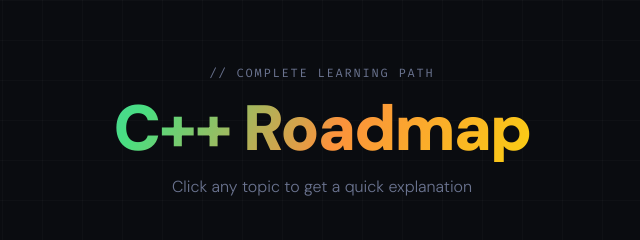
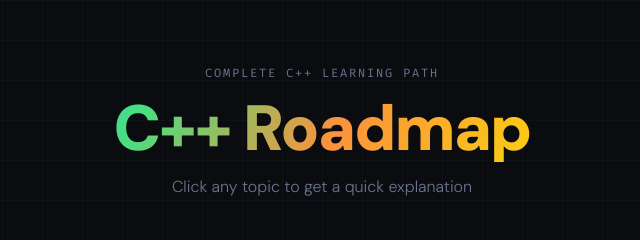
Before and after one commit to Interrupt101/CppRoadmap, a plain HTML site: page index.html in a window 1280 px wide. Shown: the top 240 px of the page, 318-958 px from the left. Drawn offline with Linux system fonts and the light colour scheme.

Commit message:
Update pretitle text in index.html

```diff
--- a/index.html
+++ b/index.html
@@ -383,7 +383,7 @@
 
 <div class="page">
   <header>
-    <p class="pretitle">// complete learning path</p>
+    <p class="pretitle">complete c++ learning path</p>
     <h1>C++ Roadmap</h1>
     <p class="tagline">Click any topic to get a quick explanation</p>
   </header>
```
